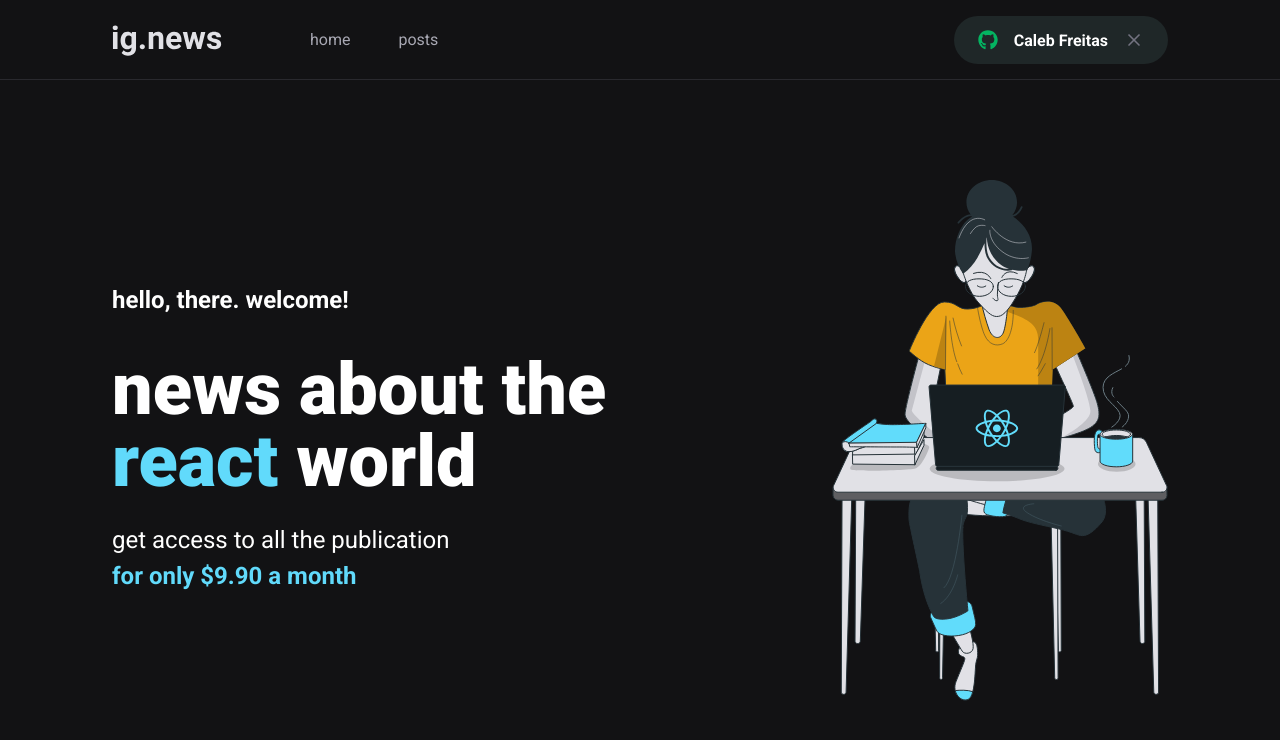
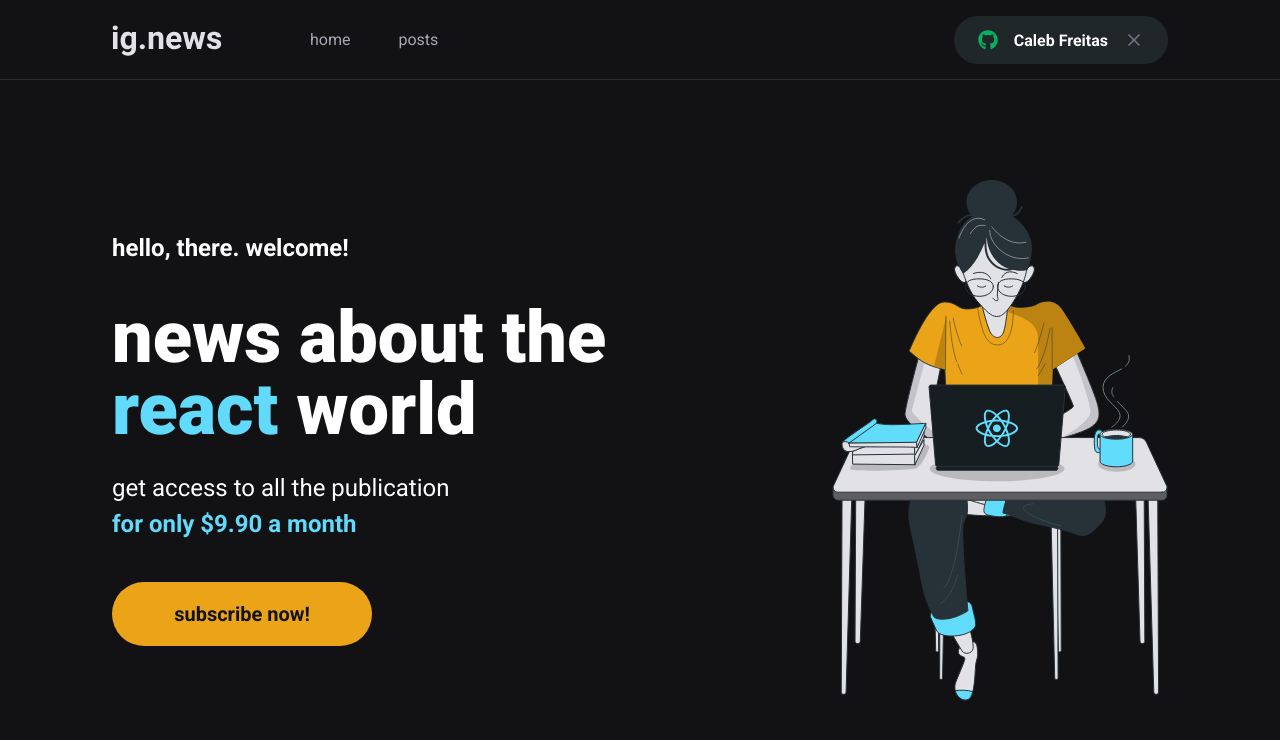
Before and after one commit to caleb-freitas/ignews, a Next.js app: page / in a window 1280 px wide. Shown: the top 740 px of the page. Built offline with nearby package versions, Linux system fonts and the light colour scheme.

Commit message:
feat: added SubscribeButton component

```diff
--- /dev/null
+++ b/src/components/SubscribeBUtton/index.tsx
@@ -0,0 +1,12 @@
+import styles from './styles.module.scss'
+
+export function SubscribeButton() {
+  return (
+    <button
+      type="button"
+      className={styles.subscribeButton}
+    >
+      subscribe now!
+    </button>
+  )
+}
--- /dev/null
+++ b/src/components/SubscribeBUtton/styles.module.scss
@@ -0,0 +1,19 @@
+.subscribeButton {
+  height: 4rem;
+  width: 260px;
+  border: 0;
+  border-radius: 2rem;
+  background: var(--yellow-500);
+  color: var(--gray-900);
+  font-size: 1.25rem;
+  font-weight: bold;
+  display: flex;
+  align-items: center;
+  justify-content: center;
+
+  transition: filter 0.2s;
+
+  &:hover {
+    filter: brightness(0.8);
+  }
+}
--- a/src/pages/home.module.scss
+++ b/src/pages/home.module.scss
@@ -37,4 +37,8 @@
       font-weight: bold;
     }
   }
+
+  button {
+    margin-top: 2.5rem;
+  }
 }
--- a/src/pages/index.tsx
+++ b/src/pages/index.tsx
@@ -1,5 +1,6 @@
 import styles from './home.module.scss'
 import Head from 'next/head'
+import { SubscribeButton } from '../components/SubscribeBUtton'
 
 export default function Home() {
   return (
@@ -16,6 +17,7 @@
             get access to all the publication <br />
             <span>for only $9.90 a month</span>
           </p>
+          <SubscribeButton />
         </section>
         <img src="/images/avatar.svg" alt="girl coding" />
       </main>
```
